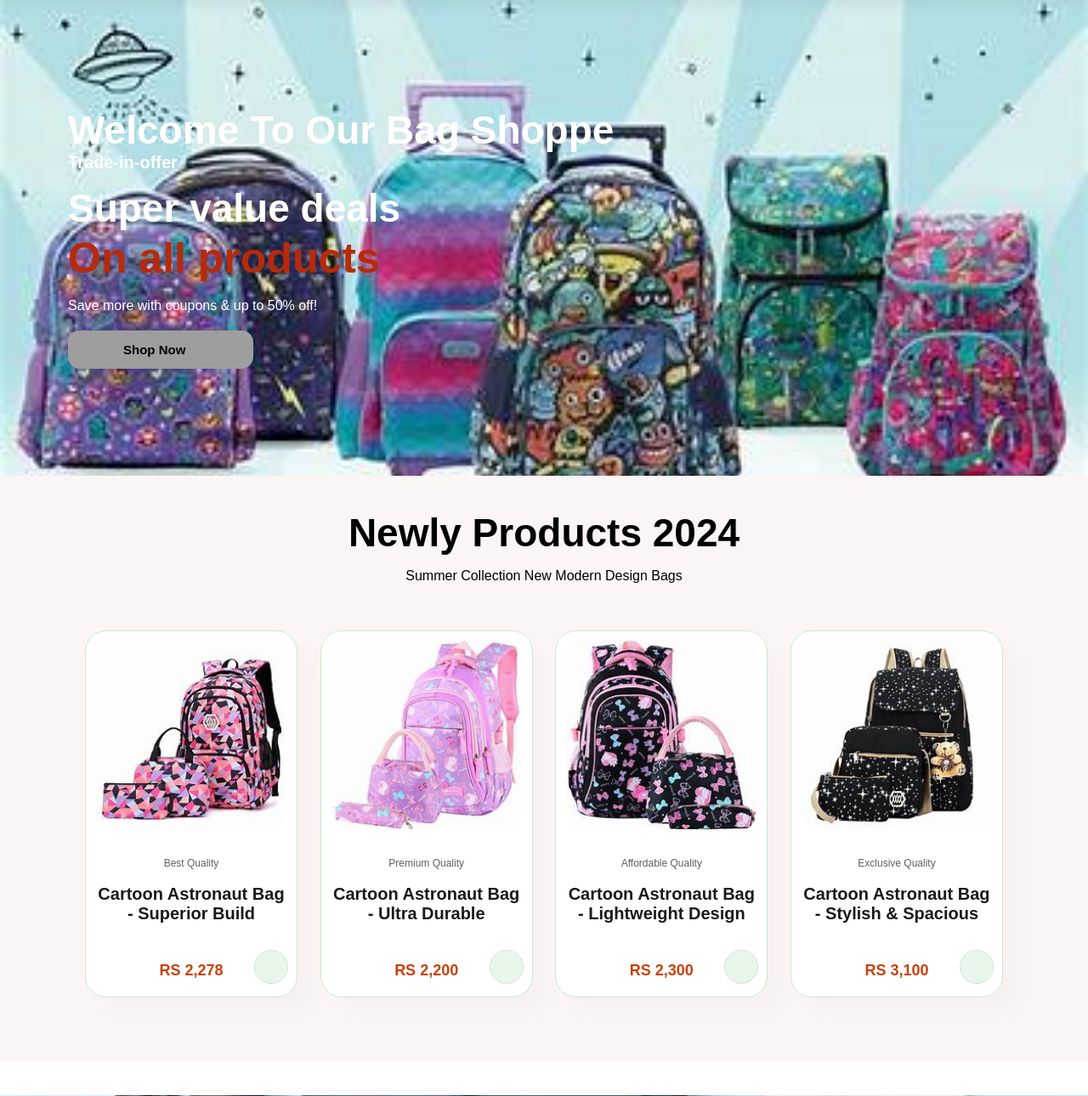
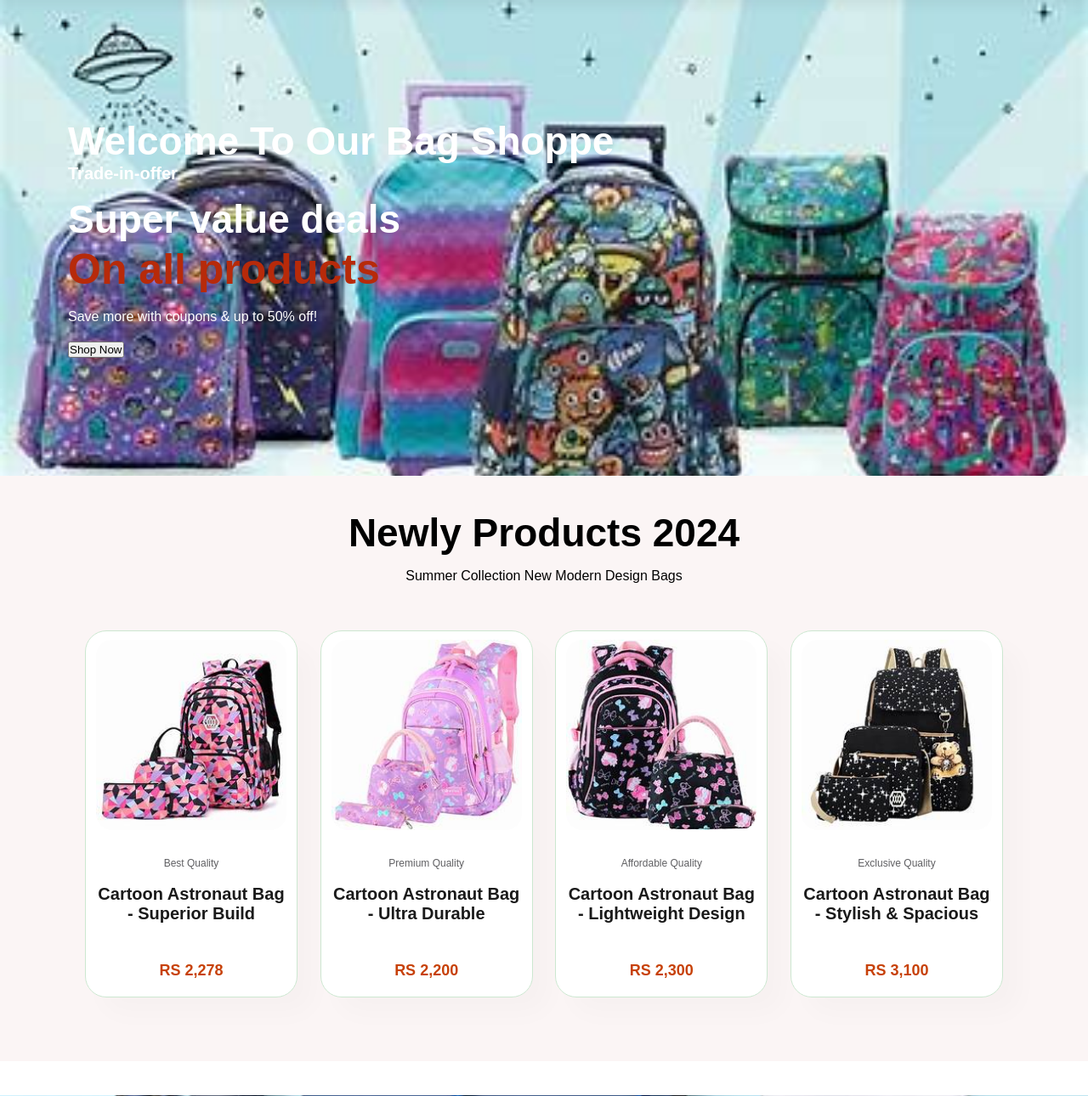
Before and after one commit to My-Work-D/E-Common-Python, a Flask app: page /dashboard in a window 1280 px wide. Shown: the part 84-1374 px from the top of the page at 85% size. Run offline with Flask 3, Linux system fonts and the light colour scheme; the visitor is signed in with stand-in values (Sample User, id 1); some libraries are stand-ins or nearby versions; grey boxes are pictures that could not be loaded.

Commit message:
update- delete addtocard button

```diff
--- a/access/css/main.css
+++ b/access/css/main.css
@@ -193,22 +193,6 @@ body {
     color: white;
 }
 
-
-
-#hero button {
-    background-image: url("img/button.png");
-    background-color: transparent;
-    color: #a28607;
-    border: 0;
-    padding: 14px 80px 14px 65px;
-    background-repeat: no-repeat;
-    cursor: pointer;
-    font-weight: 700;
-    font-size: 15px;
-    background-color: #ee3a08;
-    border-radius: 14px;
-    color: black;
-}
 
 .logo{
     width: 100px;
--- a/templates/index.html
+++ b/templates/index.html
@@ -6,6 +6,7 @@
     <title>School Bags eCommerce</title>
     <link rel="stylesheet" href="../access/css/style.css">
     <link rel="stylesheet" href="../access/css/main.css">
+
 </head>
 <body>
 <section id="header">
@@ -17,7 +18,7 @@
                 <li><a href="#about">About</a></li>
                  <li><a href="#blog">Blog</a></li>
                 <li><a href="#contact">Contact</a></li>
-                  <li><a href="/logout">Logout</a></li>
+                  <li><a href="/templates/signin.html">Logout</a></li>
             </ul>
         </nav>
     </header>
@@ -50,7 +51,7 @@
                 </div>
                 <h4>RS 2,278</h4>
             </div>
-            <a href="#" class="card"><i class="fal fas fa-shopping-cart"></i></a>
+
         </div>
         <div class="pro" onclick="window.location.href='sproduct.html';">
             <img src="/access/images/img2.png" alt="">
@@ -66,7 +67,7 @@
                 </div>
                 <h4>RS 2,200</h4>
             </div>
-            <a href="#" class="card"><i class="fal fas fa-shopping-cart"></i></a>
+
         </div>
         <div class="pro" onclick="window.location.href='sproduct.html';">
             <img src="/access/images/img3.png" alt="">
@@ -82,7 +83,7 @@
                 </div>
                 <h4>RS 2,300</h4>
             </div>
-            <a href="#" class="card"><i class="fal fas fa-shopping-cart"></i></a>
+
         </div>
         <div class="pro" onclick="window.location.href='sproduct.html';">
             <img src="/access/images/img4.png" alt="">
@@ -98,7 +99,7 @@
                 </div>
                 <h4>RS 3,100</h4>
             </div>
-            <a href="#" class="card"><i class="fal fas fa-shopping-cart"></i></a>
+
         </div>
     </div>
 </section>
@@ -127,7 +128,7 @@
                     </div>
                     <h4>RS2178</h4>
                 </div>
-                <a href="" class="card"><i class="fal fas fa-shopping-cart"></i></a>
+
             </div>
             <div class="pro" onclick="window.location.href='sproduct3.html';">
                 <img src="/access/images/shoes/img1.png" alt="">
@@ -143,7 +144,7 @@
                     </div>
                     <h4>RS1178</h4>
                 </div>
-                <a href="" class="card"><i class="fal fas fa-shopping-cart"></i></a>
+
             </div>
             <div class="pro" onclick="window.location.href='sproduct3.html';">
                 <img src="/access/images/shoes/img2.png" alt="">
@@ -159,7 +160,7 @@
                     </div>
                     <h4>RS2378</h4>
                 </div>
-                <a href="" class="card"><i class="fal fas fa-shopping-cart"></i></a>
+
             </div>
             <div class="pro" onclick="window.location.href='sproduct3.html';">
                 <img src="/access/images/shoes/img3.png" alt="">
@@ -175,7 +176,6 @@
                     </div>
                     <h4>RS2178</h4>
                 </div>
-                <a href="" class="card"><i class="fal fas fa-shopping-cart"></i></a>
             </div>
     </section>
 
@@ -227,6 +227,5 @@
         <p>+94 77 123 4567</p>
     </div>
 </div>
-    <script src="scripts.js"></script>
 </body>
 </html>
--- a/templates/signin.html
+++ b/templates/signin.html
@@ -23,4 +23,5 @@
         <p>Don't have an account? <a href="/templates/signup.html">Sign up here</a></p>
     </div>
 </body>
+<script src="/access/js/main.js"></script>
 </html>
--- a/templates/signup.html
+++ b/templates/signup.html
@@ -27,4 +27,5 @@
         <p>Already have an account? <a href="/templates/signin.html">Login here</a></p>
     </div>
 </body>
+<script src="/access/js/main.js"></script>
 </html>
```
